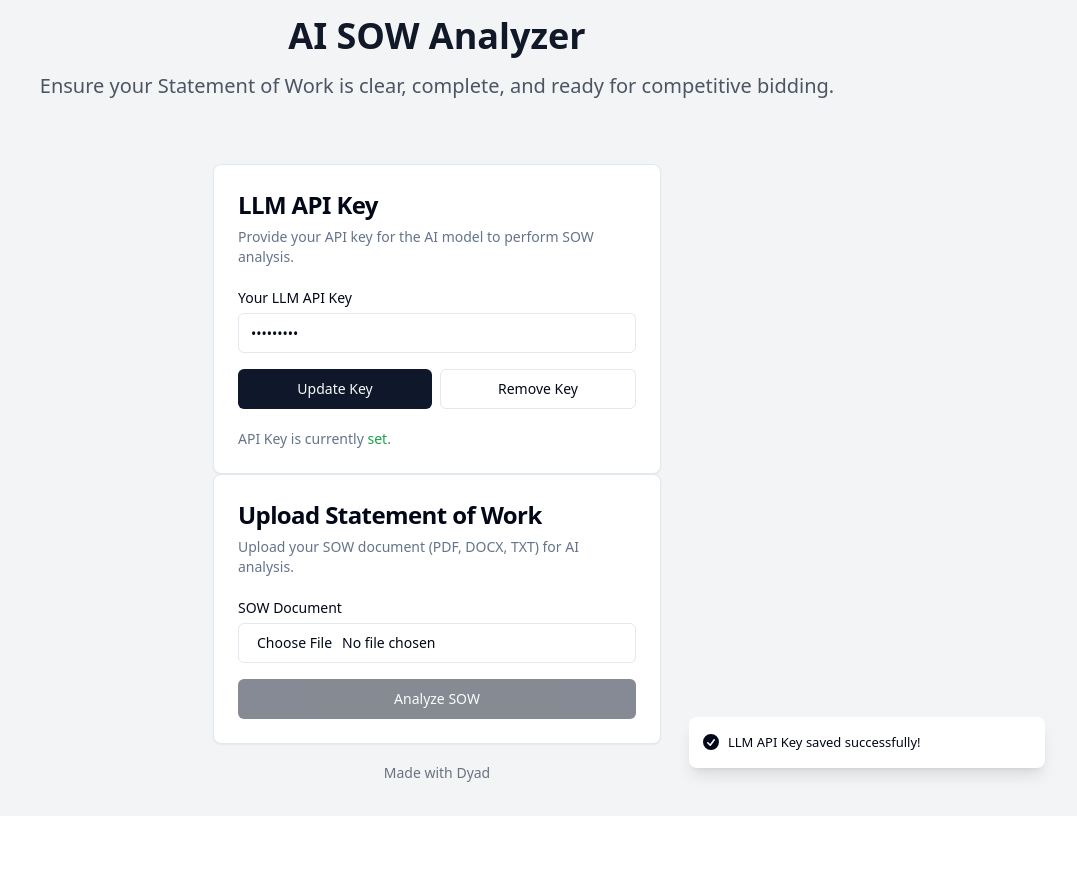
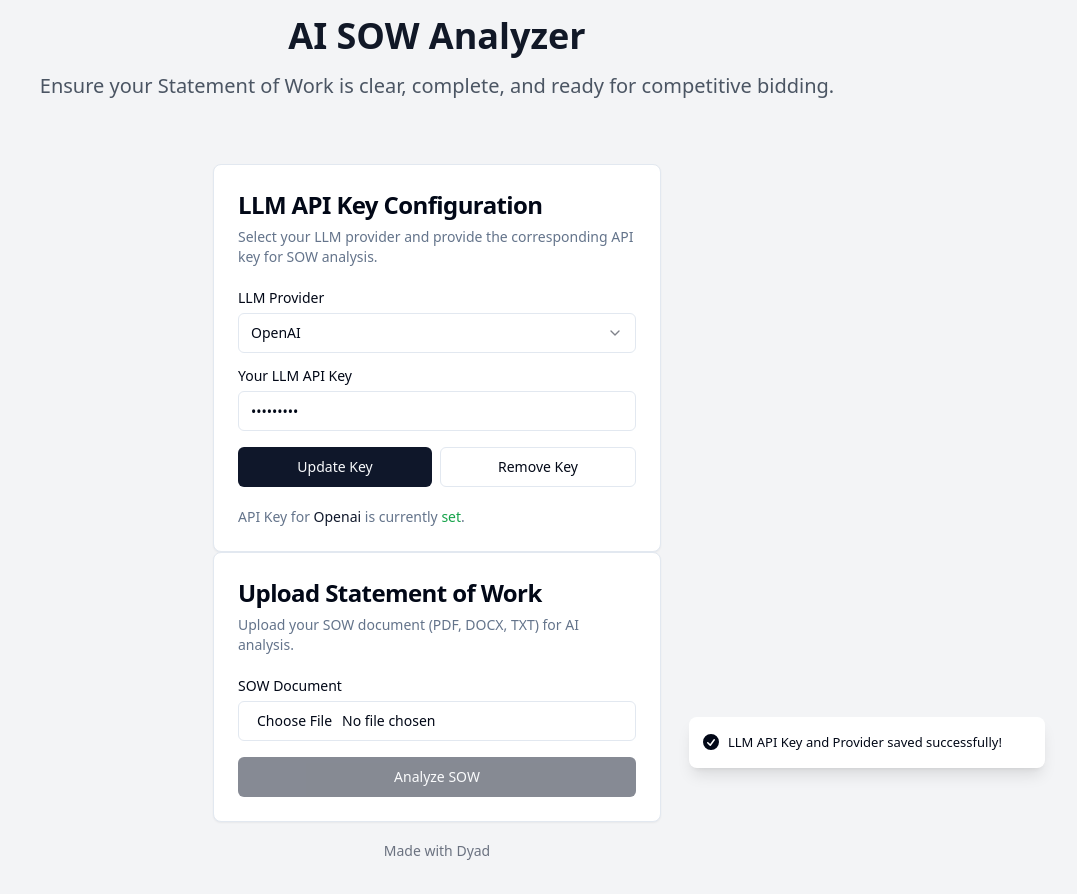
Before and after one commit to Pasmwezi/amipabu_review, a React (Vite) app: page / in a window 1280 px wide. Both pictures are taken after typing "Sample123" into the empty fields and a click on the button "Save Key". Shown: the whole page, without its empty margins (203-1280 px from the left). Before the commit the page ends 816 px from the top, so only its background shows below. Built offline with nearby package versions, Linux system fonts and the light colour scheme.

Commit message:
[dyad] Added LLM provider selection to the API key input, including an option for local models, and updated the main page to handle both the key and the selected provider. - wrote 2 file(s)

```diff
--- a/src/components/LLMAPIKeyInput.tsx
+++ b/src/components/LLMAPIKeyInput.tsx
@@ -5,30 +5,56 @@ import { Button } from "@/components/ui/button";
 import { Input } from "@/components/ui/input";
 import { Label } from "@/components/ui/label";
 import { Card, CardContent, CardDescription, CardHeader, CardTitle } from "@/components/ui/card";
+import { Select, SelectContent, SelectItem, SelectTrigger, SelectValue } from "@/components/ui/select";
 import { showSuccess, showError } from "@/utils/toast";
 
+// Define possible LLM providers
+type LLMProvider = "openai" | "anthropic" | "google" | "local";
+
 interface LLMAPIKeyInputProps {
-  onKeyChange: (key: string | null) => void;
+  onKeyChange: (key: string | null, provider: LLMProvider | null) => void;
 }
 
 const LLMAPIKeyInput: React.FC<LLMAPIKeyInputProps> = ({ onKeyChange }) => {
   const [apiKey, setApiKey] = useState<string>("");
+  const [selectedProvider, setSelectedProvider] = useState<LLMProvider | null>(null);
   const [savedKey, setSavedKey] = useState<string | null>(null);
+  const [savedProvider, setSavedProvider] = useState<LLMProvider | null>(null);
 
   useEffect(() => {
     const storedKey = localStorage.getItem("llm_api_key");
-    if (storedKey) {
+    const storedProvider = localStorage.getItem("llm_provider") as LLMProvider | null;
+
+    if (storedKey && storedProvider) {
       setSavedKey(storedKey);
-      onKeyChange(storedKey);
+      setSavedProvider(storedProvider);
+      setApiKey(storedKey); // Pre-fill input with saved key
+      setSelectedProvider(storedProvider); // Set selected provider in dropdown
+      onKeyChange(storedKey, storedProvider);
+    } else if (storedProvider) {
+      // If only provider is saved, set it
+      setSelectedProvider(storedProvider);
+      onKeyChange(null, storedProvider);
+    } else {
+      // Default to OpenAI if nothing is saved
+      setSelectedProvider("openai");
+      onKeyChange(null, "openai");
     }
   }, [onKeyChange]);
 
   const handleSaveKey = () => {
+    if (!selectedProvider) {
+      showError("Please select an LLM provider.");
+      return;
+    }
+
     if (apiKey.trim()) {
       localStorage.setItem("llm_api_key", apiKey.trim());
+      localStorage.setItem("llm_provider", selectedProvider);
       setSavedKey(apiKey.trim());
-      onKeyChange(apiKey.trim());
-      showSuccess("LLM API Key saved successfully!");
+      setSavedProvider(selectedProvider);
+      onKeyChange(apiKey.trim(), selectedProvider);
+      showSuccess("LLM API Key and Provider saved successfully!");
     } else {
       showError("API Key cannot be empty.");
     }
@@ -36,44 +62,77 @@ const LLMAPIKeyInput: React.FC<LLMAPIKeyInputProps> = ({ onKeyChange }) => {
 
   const handleRemoveKey = () => {
     localStorage.removeItem("llm_api_key");
+    localStorage.removeItem("llm_provider");
     setSavedKey(null);
+    setSavedProvider(null);
     setApiKey("");
-    onKeyChange(null);
-    showSuccess("LLM API Key removed.");
+    setSelectedProvider("openai"); // Reset to default
+    onKeyChange(null, "openai");
+    showSuccess("LLM API Key and Provider removed.");
+  };
+
+  const handleProviderChange = (value: string) => {
+    const provider = value as LLMProvider;
+    setSelectedProvider(provider);
+    // If a key is already saved for this provider, pre-fill it (optional, for now we clear)
+    // For simplicity, we'll just update the parent with the new provider selection
+    onKeyChange(apiKey.trim() || null, provider);
   };
 
   return (
     <Card className="w-full max-w-md mx-auto mt-8">
       <CardHeader>
-        <CardTitle className="text-2xl font-bold">LLM API Key</CardTitle>
+        <CardTitle className="text-2xl font-bold">LLM API Key Configuration</CardTitle>
         <CardDescription>
-          Provide your API key for the AI model to perform SOW analysis.
+          Select your LLM provider and provide the corresponding API key for SOW analysis.
         </CardDescription>
       </CardHeader>
       <CardContent className="grid gap-4">
         <div className="grid gap-2">
-          <Label htmlFor="llm-api-key">Your LLM API Key</Label>
+          <Label htmlFor="llm-provider">LLM Provider</Label>
+          <Select value={selectedProvider || "openai"} onValueChange={handleProviderChange}>
+            <SelectTrigger id="llm-provider">
+              <SelectValue placeholder="Select an LLM provider" />
+            </SelectTrigger>
+            <SelectContent>
+              <SelectItem value="openai">OpenAI</SelectItem>
+              <SelectItem value="anthropic">Anthropic</SelectItem>
+              <SelectItem value="google">Google Gemini</SelectItem>
+              <SelectItem value="local">Local Model (e.g., Ollama, private endpoint)</SelectItem>
+            </SelectContent>
+          </Select>
+        </div>
+        <div className="grid gap-2">
+          <Label htmlFor="llm-api-key">
+            {selectedProvider === "local" ? "Local Model Endpoint/Key (if applicable)" : "Your LLM API Key"}
+          </Label>
           <Input
             id="llm-api-key"
             type="password"
-            placeholder="sk-xxxxxxxxxxxxxxxxxxxxxxxxxxxx"
+            placeholder={
+              selectedProvider === "openai" ? "sk-xxxxxxxxxxxxxxxxxxxxxxxxxxxx" :
+              selectedProvider === "anthropic" ? "sk-ant-xxxxxxxxxxxxxxxxxxxxxxxxxxxx" :
+              selectedProvider === "google" ? "AIzaSyxxxxxxxxxxxxxxxxxxxxxxxxxxxx" :
+              "Enter API Key or Endpoint URL"
+            }
             value={apiKey}
             onChange={(e) => setApiKey(e.target.value)}
           />
         </div>
         <div className="flex gap-2">
           <Button onClick={handleSaveKey} className="flex-1">
-            {savedKey ? "Update Key" : "Save Key"}
+            {savedKey && savedProvider === selectedProvider ? "Update Key" : "Save Key"}
           </Button>
-          {savedKey && (
+          {savedKey && savedProvider === selectedProvider && (
             <Button variant="outline" onClick={handleRemoveKey} className="flex-1">
               Remove Key
             </Button>
           )}
         </div>
-        {savedKey && (
+        {savedKey && savedProvider === selectedProvider && (
           <p className="text-sm text-muted-foreground mt-1">
-            API Key is currently <span className="font-medium text-green-600 dark:text-green-400">set</span>.
+            API Key for <span className="font-medium text-primary capitalize">{savedProvider}</span> is currently{" "}
+            <span className="font-medium text-green-600 dark:text-green-400">set</span>.
           </p>
         )}
       </CardContent>
--- a/src/pages/Index.tsx
+++ b/src/pages/Index.tsx
@@ -4,7 +4,7 @@ import React, { useState, useEffect } from "react";
 import { MadeWithDyad } from "@/components/made-with-dyad";
 import SOWUploader from "@/components/SOWUploader";
 import SOWReportDisplay from "@/components/SOWReportDisplay";
-import LLMAPIKeyInput from "@/components/LLMAPIKeyInput"; // Import the new component
+import LLMAPIKeyInput from "@/components/LLMAPIKeyInput";
 import { showSuccess, showError } from "@/utils/toast";
 import { Loader2 } from "lucide-react";
 
@@ -36,6 +36,9 @@ interface SOWReportData {
   consolidatedRecommendations: string[];
   overallReadinessAssessment: string;
 }
+
+// Define possible LLM providers (must match LLMAPIKeyInput)
+type LLMProvider = "openai" | "anthropic" | "google" | "local";
 
 // Mock report data for demonstration purposes
 const mockReport: SOWReportData = {
@@ -169,20 +172,24 @@ const Index = () => {
   const [report, setReport] = useState<SOWReportData | null>(null);
   const [isLoading, setIsLoading] = useState(false);
   const [llmApiKey, setLlmApiKey] = useState<string | null>(null);
+  const [llmProvider, setLlmProvider] = useState<LLMProvider | null>(null);
 
   useEffect(() => {
-    // Initialize llmApiKey from local storage on component mount
+    // Initialize llmApiKey and llmProvider from local storage on component mount
     const storedKey = localStorage.getItem("llm_api_key");
+    const storedProvider = localStorage.getItem("llm_provider") as LLMProvider | null;
     setLlmApiKey(storedKey);
+    setLlmProvider(storedProvider);
   }, []);
 
-  const handleLLMKeyChange = (key: string | null) => {
+  const handleLLMKeyChange = (key: string | null, provider: LLMProvider | null) => {
     setLlmApiKey(key);
+    setLlmProvider(provider);
   };
 
   const analyzeSOW = async (file: File) => {
-    if (!llmApiKey) {
-      showError("Please provide your LLM API Key before analyzing.");
+    if (!llmApiKey || !llmProvider) {
+      showError("Please provide your LLM API Key and select a provider before analyzing.");
       return;
     }
 
@@ -190,11 +197,12 @@ const Index = () => {
     setReport(null); // Clear previous report
 
     // --- Placeholder for actual AI backend API call ---
-    // In a real application, you would send the 'file' and 'llmApiKey' to your AI backend here.
+    // In a real application, you would send the 'file', 'llmApiKey', and 'llmProvider' to your AI backend here.
     // Example using fetch:
     // const formData = new FormData();
     // formData.append('sowFile', file);
     // formData.append('llmApiKey', llmApiKey); // Include the API key
+    // formData.append('llmProvider', llmProvider); // Include the selected provider
     // try {
     //   const response = await fetch('/api/analyze-sow', {
     //     method: 'POST',
```
